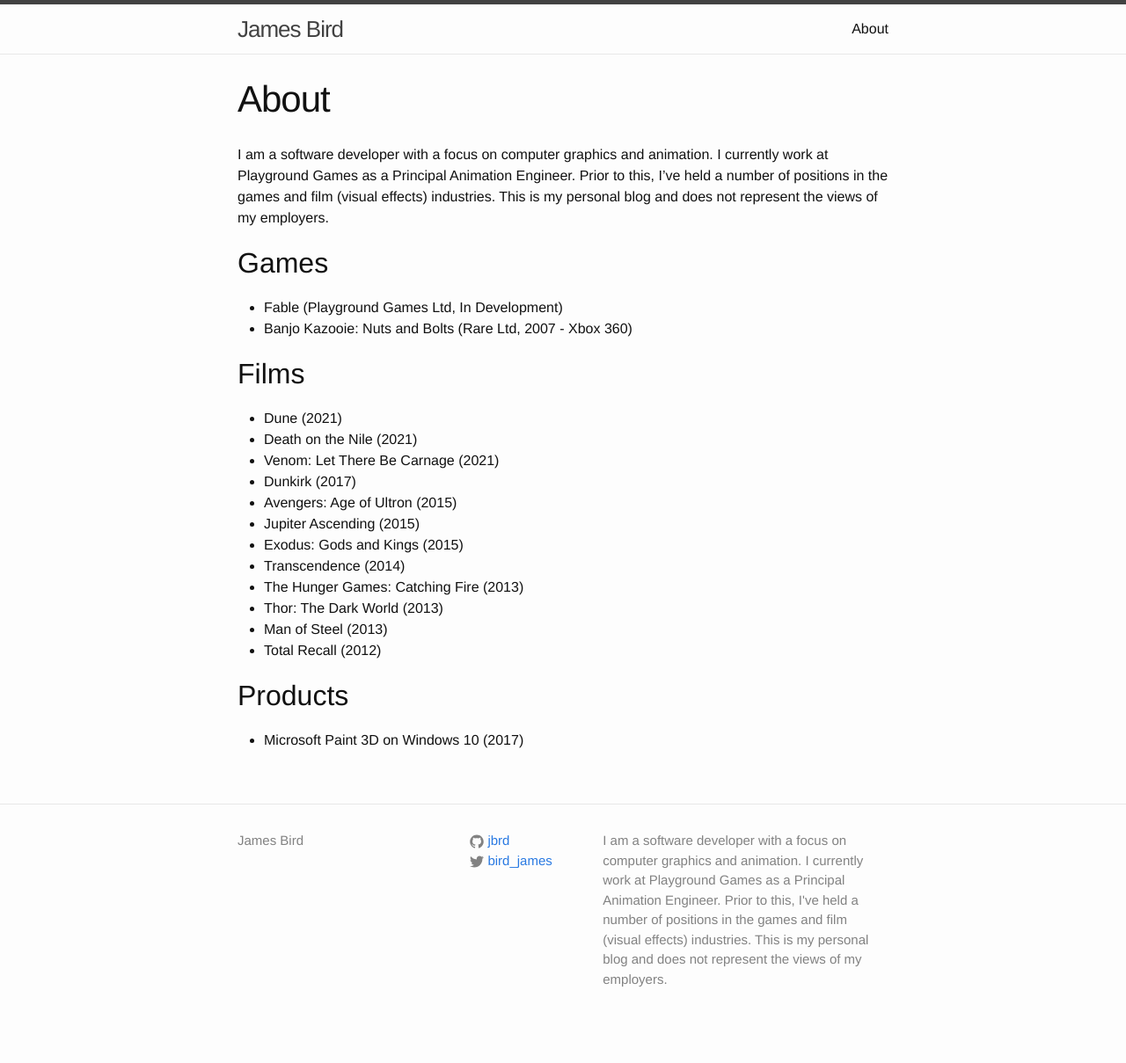
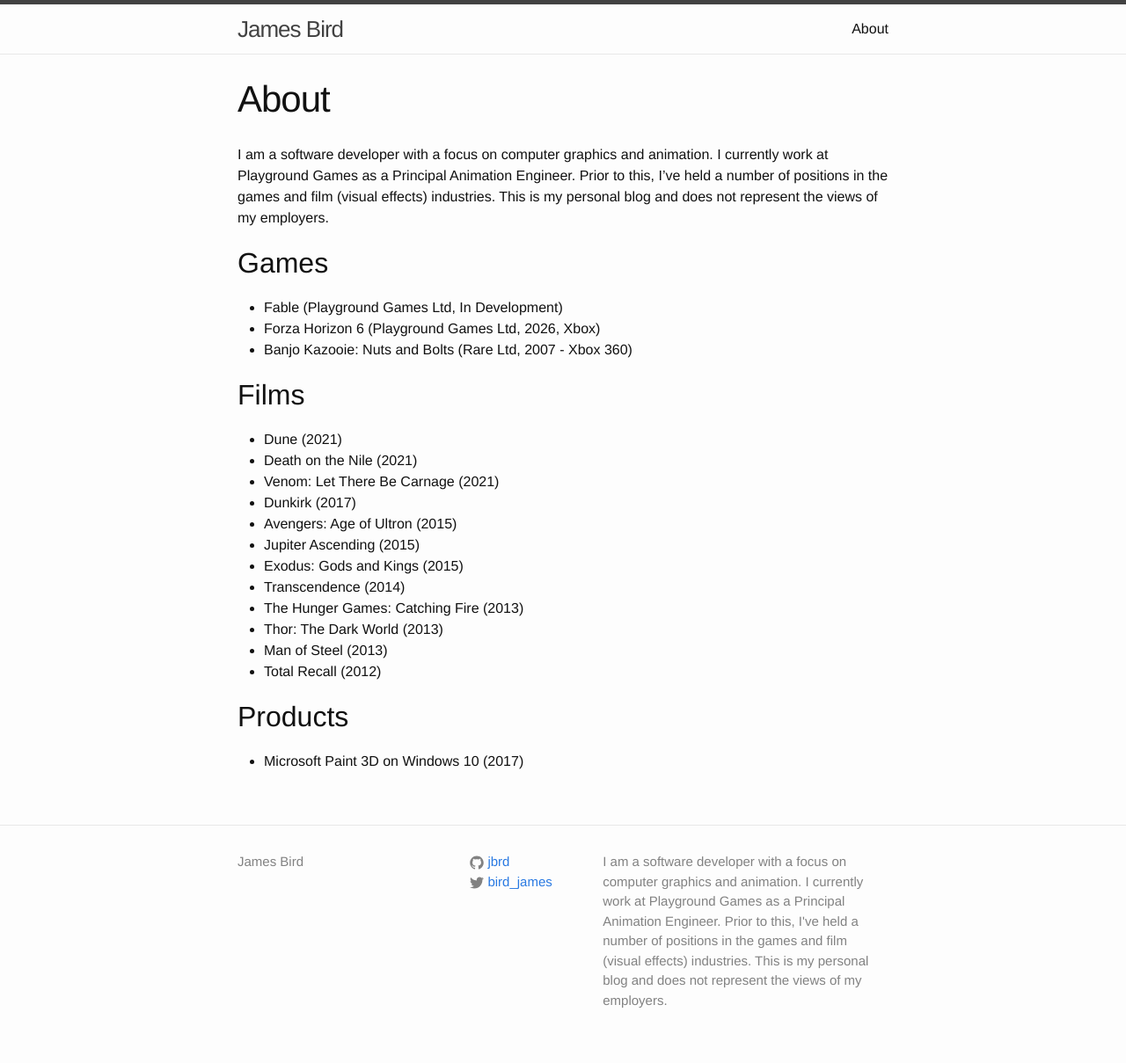
Before and after one commit to jbrd/jbrd.github.io, a Jekyll site: the page built from about.md, in a window 1280 px wide. Shown: the whole page at 88% size. Built offline with Jekyll 4.4.1, drawn with Linux system fonts in a browser that asks for light colours; before the commit the page ends 1185 px from its top, so only the background shows below that.

Commit message:
Update about.md

```diff
--- a/about.md
+++ b/about.md
@@ -10,6 +10,7 @@ Games
 -----
 
 * Fable (Playground Games Ltd, In Development)
+* Forza Horizon 6 (Playground Games Ltd, 2026, Xbox)
 * Banjo Kazooie: Nuts and Bolts (Rare Ltd, 2007 - Xbox 360)
 
 Films
```
